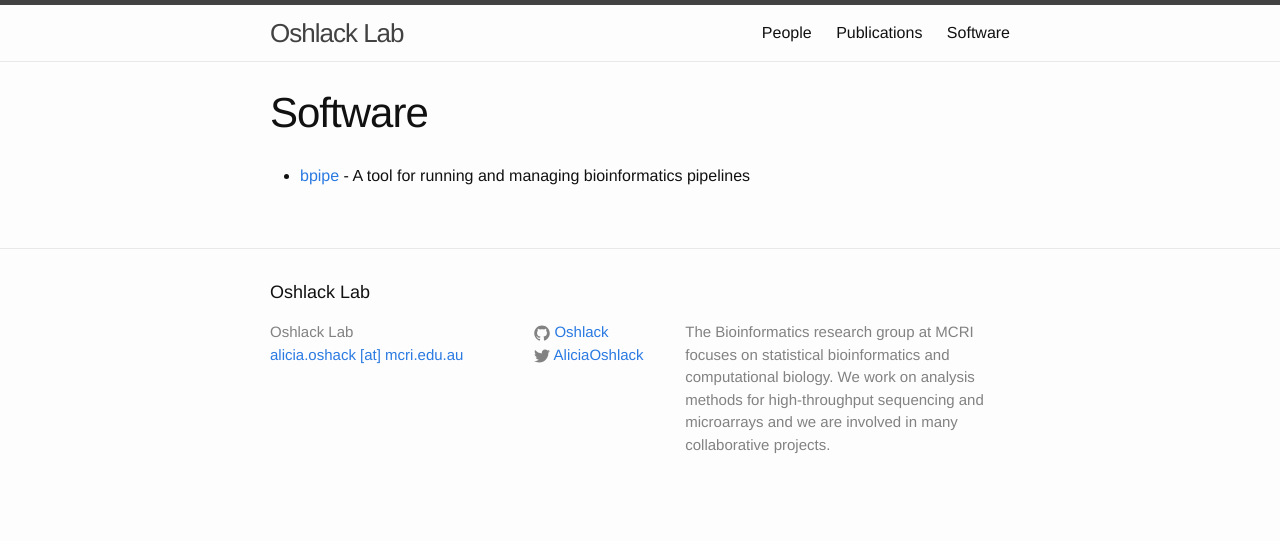
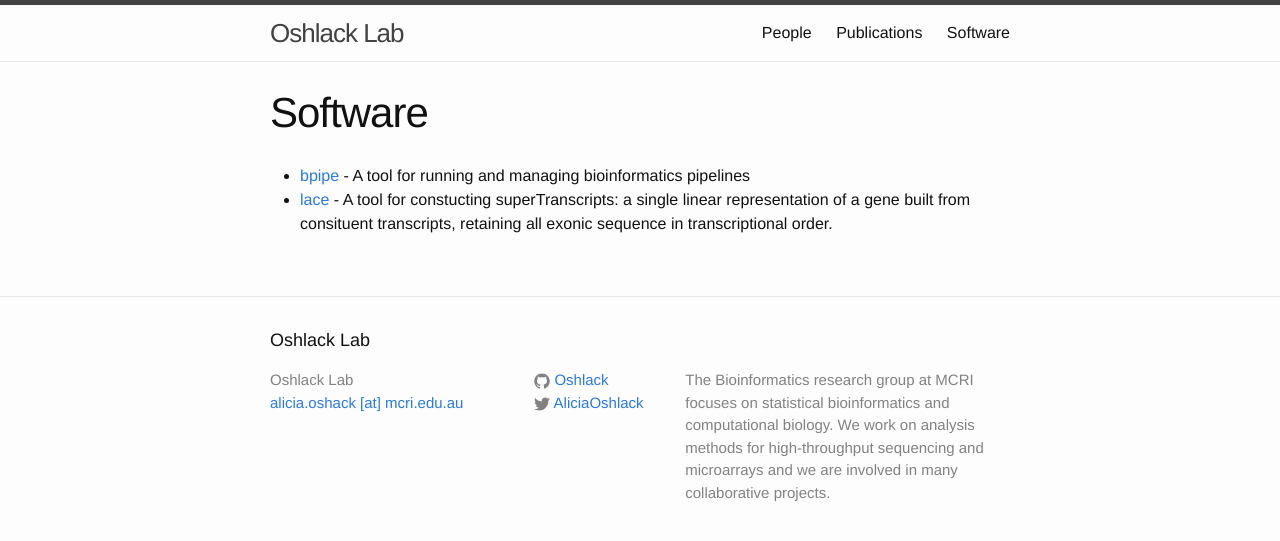
Before and after one commit to Oshlack/oshlack.github.io, a Jekyll site: the page built from software.md, in a window 1280 px wide. Shown: the top 541 px of the page. Built offline with Jekyll 4.4.1, drawn with Linux system fonts in a browser that asks for light colours.

Commit message:
Update software.md

```diff
--- a/software.md
+++ b/software.md
@@ -5,3 +5,4 @@
 ---
 
 * [bpipe](http://docs.bpipe.org/) - A tool for running and managing bioinformatics pipelines
+* [lace](https://github.com/Oshlack/Lace) - A tool for constucting superTranscripts: a single linear representation of a gene built from consituent transcripts, retaining all exonic sequence in transcriptional order.
```
